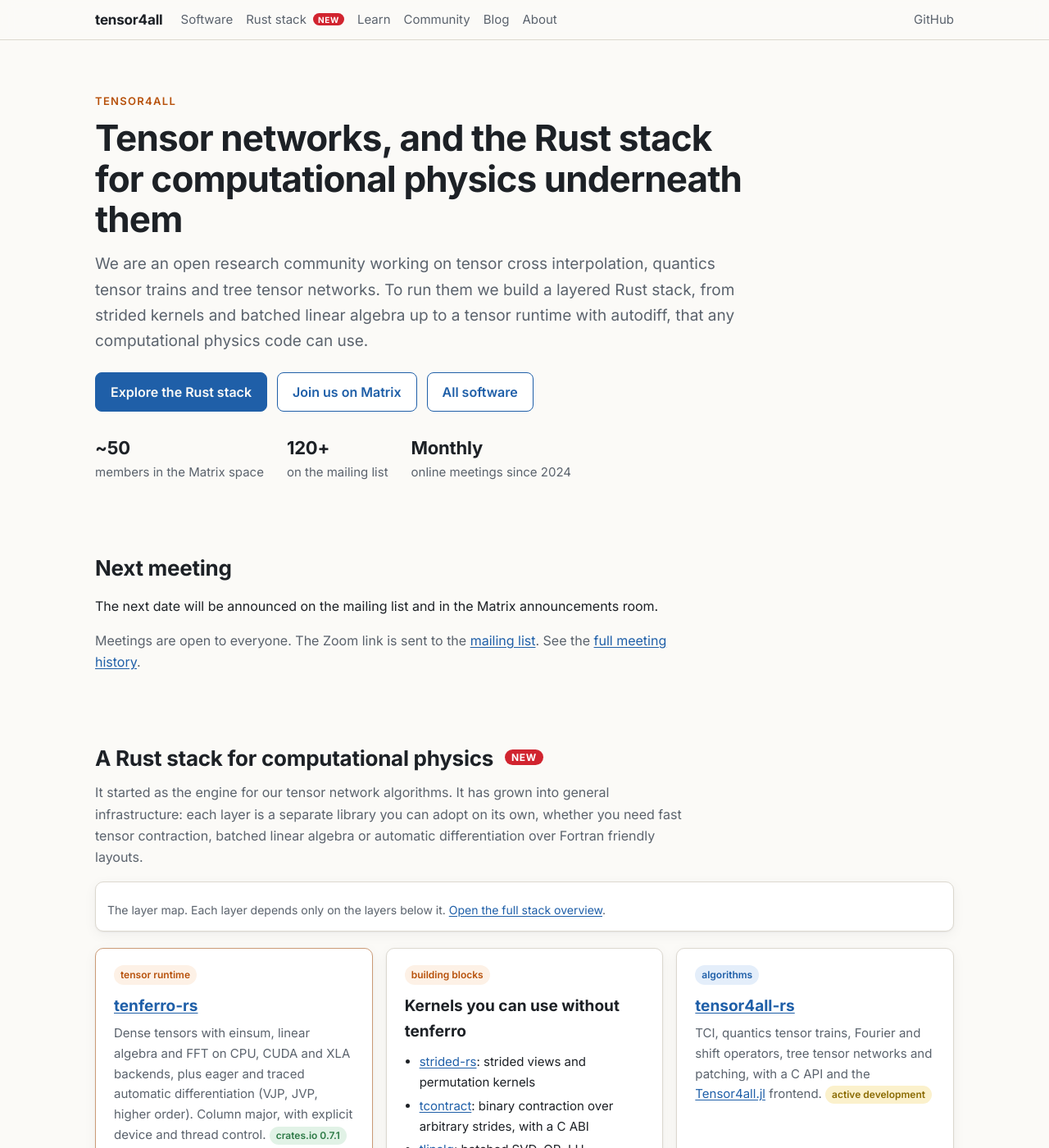
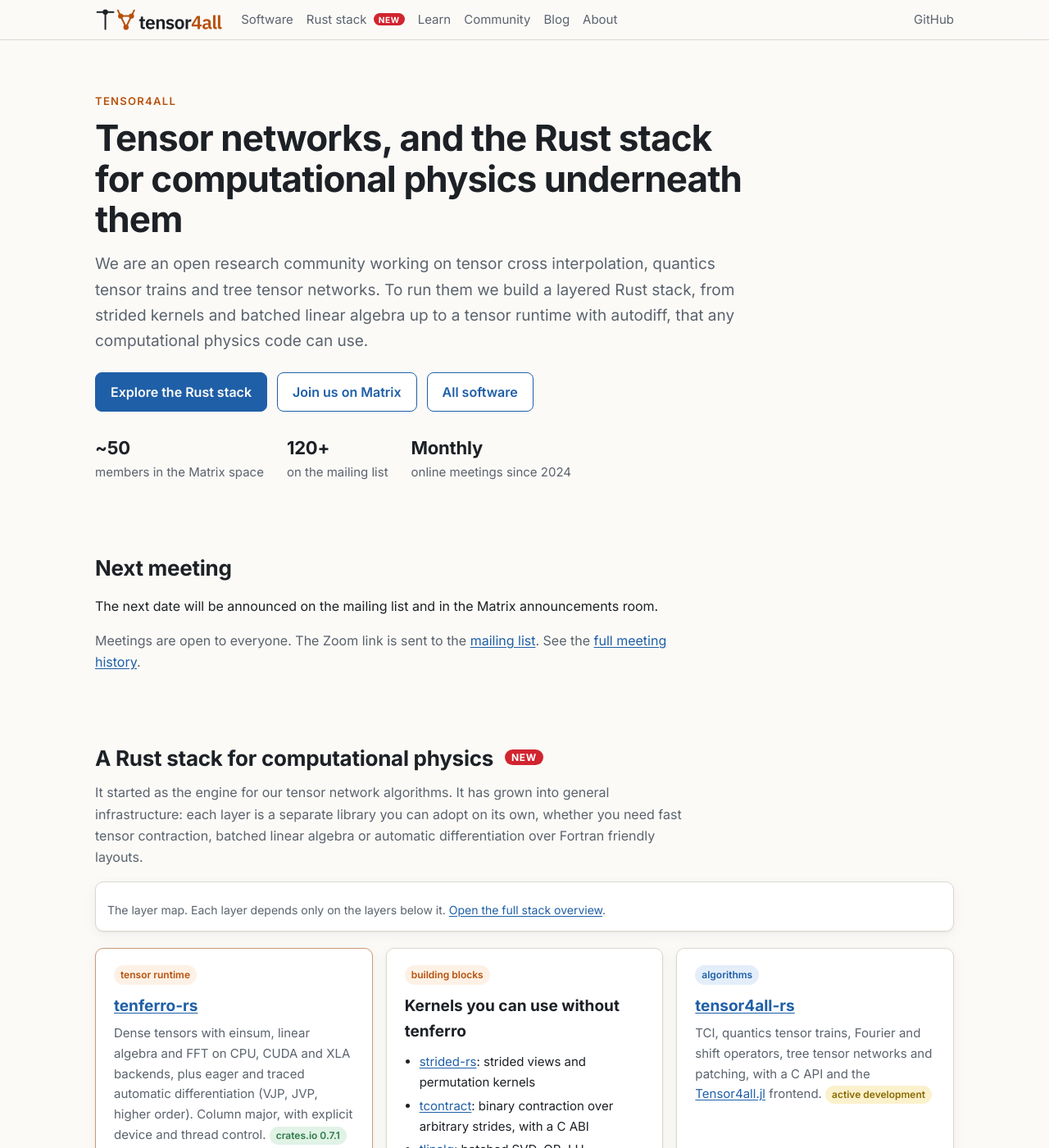
Before and after one commit to tensor4all/tensor4all.github.io, a Jekyll site: the page built from index.html, in a window 1280 px wide and 1400 px high. Shown: the whole window at 82% size. Built offline with Jekyll 4.4.1, drawn with Linux system fonts in a browser that asks for light colours.

Commit message:
site: show the tensor4all logo in the header and as the favicon (#23)
The header brand becomes the T∀ wordmark (light and dark versions,
switching with prefers-color-scheme and data-theme), and the site gets
an SVG favicon, a 32 px PNG fallback and an apple-touch icon. The files
are copied from tensor4all-meta/branding/logo, where they are generated.

Co-authored-by: Claude Opus 5.5 <noreply@anthropic.com>

```diff
--- a/_layouts/default.html
+++ b/_layouts/default.html
@@ -9,6 +9,9 @@
 <link rel="preconnect" href="https://fonts.gstatic.com" crossorigin>
 <link href="https://fonts.googleapis.com/css2?family=Inter:wght@400;600;700&family=JetBrains+Mono:wght@400;600&display=swap" rel="stylesheet">
 <link rel="stylesheet" href="{{ '/assets/css/site.css' | relative_url }}">
+<link rel="icon" href="{{ '/assets/logo/favicon.svg' | relative_url }}" type="image/svg+xml">
+<link rel="icon" href="{{ '/assets/logo/favicon-32.png' | relative_url }}" sizes="32x32" type="image/png">
+<link rel="apple-touch-icon" href="{{ '/assets/logo/apple-touch-icon.png' | relative_url }}">
 <script>
   window.MathJax = { tex: { inlineMath: [["$", "$"], ["\\(", "\\)"]], displayMath: [["$$", "$$"], ["\\[", "\\]"]], processEscapes: true } };
 </script>
@@ -17,7 +20,7 @@
 <body>
 {% assign u = page.url %}
 <header class="topbar"><div class="inner">
-  <a class="brand" href="{{ '/' | relative_url }}">tensor4all</a>
+  <a class="brand" href="{{ '/' | relative_url }}"><img class="logo-light" src="{{ '/assets/logo/tensor4all-wordmark.svg' | relative_url }}" alt="tensor4all" height="28"><img class="logo-dark" src="{{ '/assets/logo/tensor4all-wordmark-dark.svg' | relative_url }}" alt="" aria-hidden="true" height="28"></a>
   <nav>
     <a href="{{ '/software.html' | relative_url }}"{% if u == "/software.html" or u == "/julia.html" %} aria-current="page"{% endif %}>Software</a>
     <a href="/tensor4all-meta/stack/">Rust stack <span class="new">New</span></a>
--- a/assets/css/site.css
+++ b/assets/css/site.css
@@ -53,6 +53,15 @@ img { max-width: 100%; height: auto; }
 }
 .topbar .inner { max-width: 1080px; margin: 0 auto; padding: 10px 16px; display: flex; gap: 22px; align-items: center; flex-wrap: wrap; }
 .topbar .brand { font-weight: 700; color: var(--text); text-decoration: none; letter-spacing: -0.01em; font-size: 17px; }
+.topbar .brand { display: inline-flex; align-items: center; }
+.topbar .brand img { display: block; height: 28px; width: auto; }
+.topbar .brand .logo-dark { display: none; }
+@media (prefers-color-scheme: dark) {
+  :root:not([data-theme="light"]) .topbar .brand .logo-light { display: none; }
+  :root:not([data-theme="light"]) .topbar .brand .logo-dark { display: block; }
+}
+:root[data-theme="dark"] .topbar .brand .logo-light { display: none; }
+:root[data-theme="dark"] .topbar .brand .logo-dark { display: block; }
 .topbar nav { display: flex; gap: 16px; flex-wrap: wrap; font-size: 15px; }
 .topbar nav a, .topbar .gh { color: var(--muted); text-decoration: none; }
 .topbar nav a[aria-current="page"] { color: var(--text); font-weight: 600; }
```
Also changed, not shown: assets/logo/apple-touch-icon.png (added), assets/logo/favicon-32.png (added), assets/logo/favicon.svg (added), assets/logo/tensor4all-wordmark-dark.svg (added), assets/logo/tensor4all-wordmark.svg (added).
